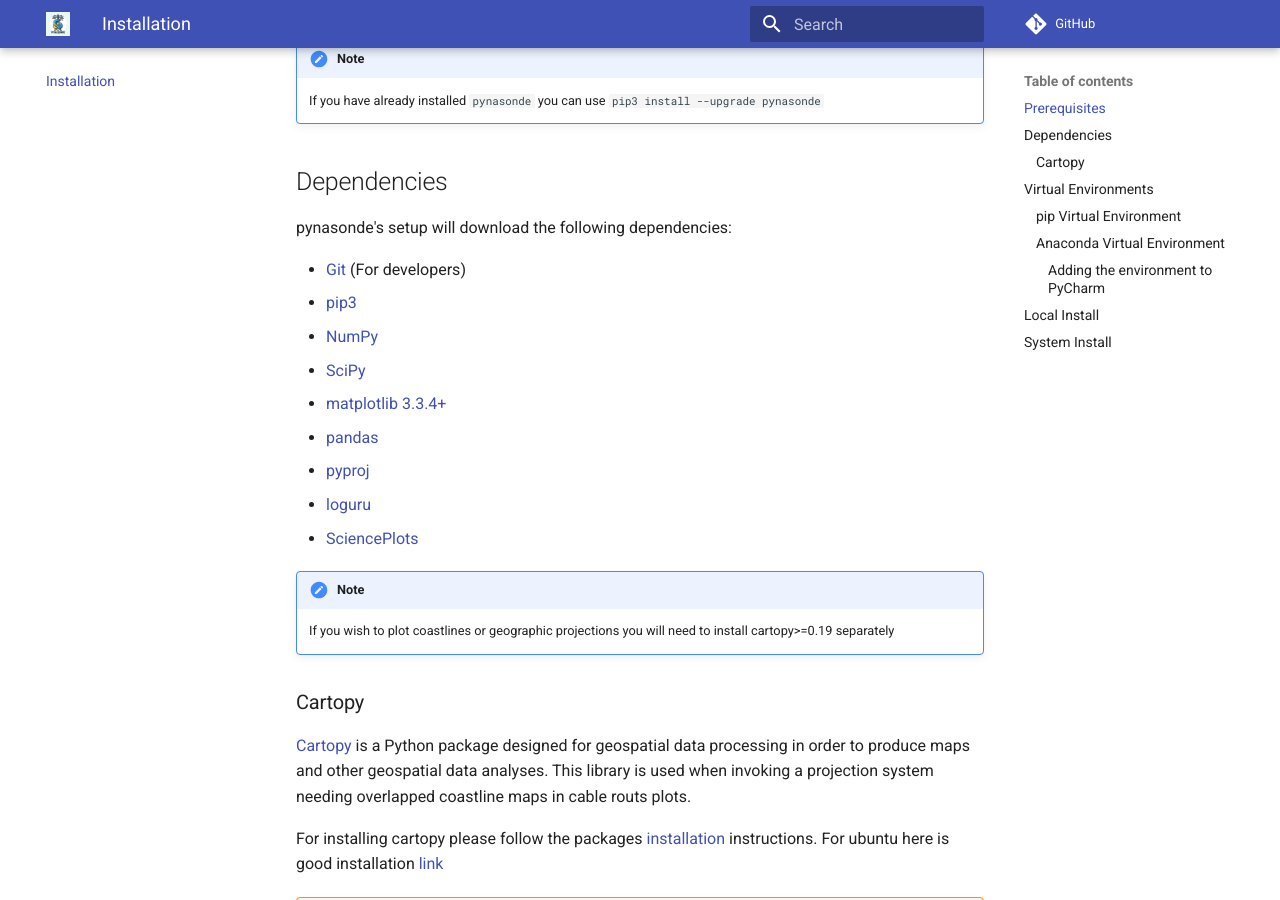
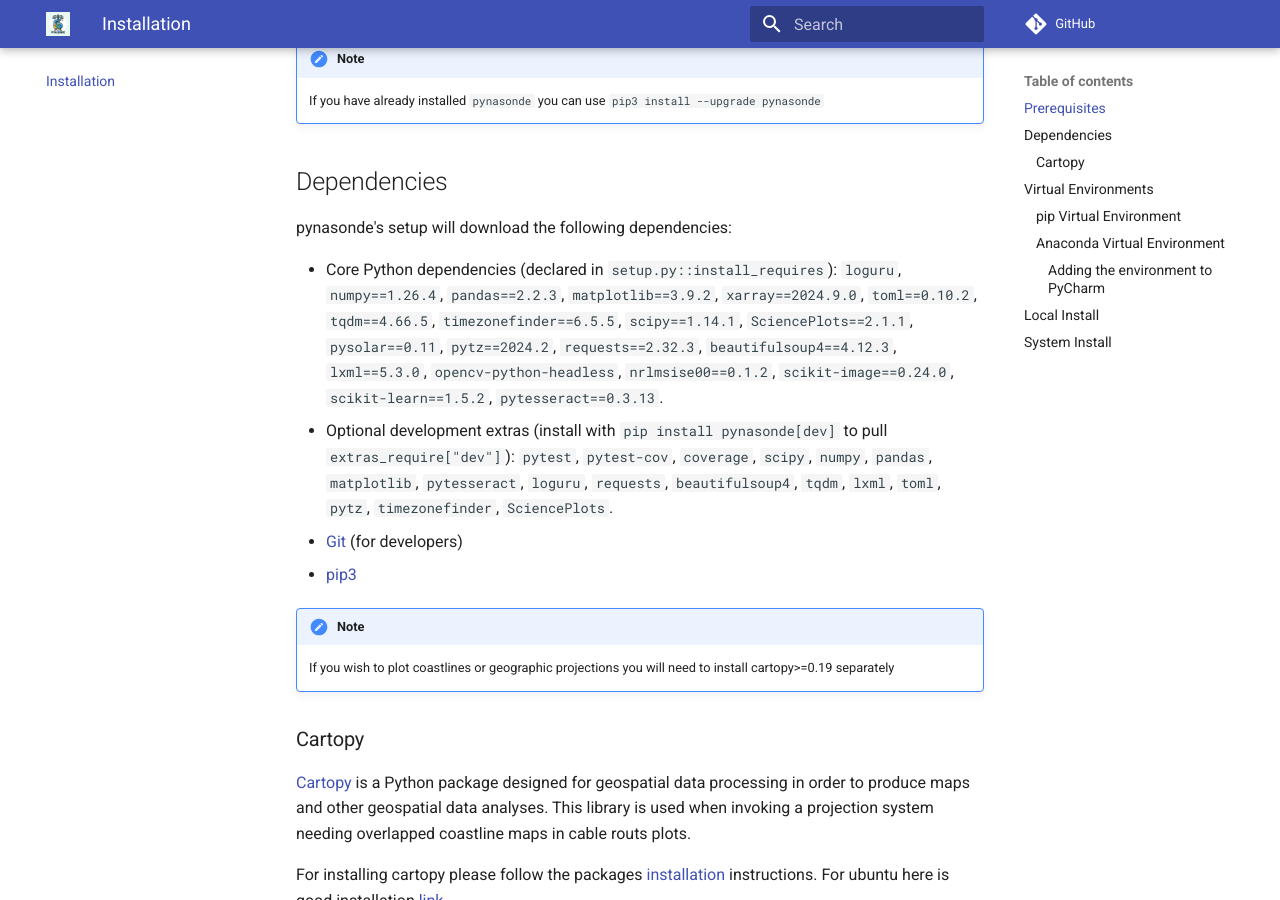
Before and after one commit to shibaji7/pynasonde, an MkDocs documentation site: the page built from docs/user/install.md, in a window 1280 px wide and 900 px high, scrolled down 755 px. Built offline with MkDocs 1.6.1 and Material for MkDocs 9.7.7, drawn with Linux system fonts in a browser that asks for light colours; comment, search, counter and statistics services are not loaded.

Commit message:
Updateded dependencies docs

```diff
--- a/docs/user/install.md
+++ b/docs/user/install.md
@@ -40,15 +40,10 @@
 
 pynasonde's setup will download the following dependencies:
 
-- [Git](https://git-scm.com/) (For developers)
+- Core Python dependencies (declared in `setup.py::install_requires`): `loguru`, `numpy==1.26.4`, `pandas==2.2.3`, `matplotlib==3.9.2`, `xarray==2024.9.0`, `toml==0.10.2`, `tqdm==4.66.5`, `timezonefinder==6.5.5`, `scipy==1.14.1`, `SciencePlots==2.1.1`, `pysolar==0.11`, `pytz==2024.2`, `requests==2.32.3`, `beautifulsoup4==4.12.3`, `lxml==5.3.0`, `opencv-python-headless`, `nrlmsise00==0.1.2`, `scikit-image==0.24.0`, `scikit-learn==1.5.2`, `pytesseract==0.3.13`.
+- Optional development extras (install with `pip install pynasonde[dev]` to pull `extras_require["dev"]`): `pytest`, `pytest-cov`, `coverage`, `scipy`, `numpy`, `pandas`, `matplotlib`, `pytesseract`, `loguru`, `requests`, `beautifulsoup4`, `tqdm`, `lxml`, `toml`, `pytz`, `timezonefinder`, `SciencePlots`.
+- [Git](https://git-scm.com/) (for developers)
 - [pip3](https://help.dreamhost.com/hc/en-us/articles/115000699011-Using-pip3-to-install-Python3-modules)
-- [NumPy](https://numpy.org/)
-- [SciPy](https://scipy.org/)
-- [matplotlib 3.3.4+](https://matplotlib.org/)
-- [pandas](https://pandas.pydata.org/)
-- [pyproj](https://pyproj4.github.io/pyproj/stable/)
-- [loguru](https://loguru.readthedocs.io/en/stable/)
-- [SciencePlots](https://pypi.org/project/SciencePlots/1.0.2/)
 
 !!! Note
     If you wish to plot coastlines or geographic projections you will need to install cartopy>=0.19 separately
```
Also changed, not shown: 2 other files.
